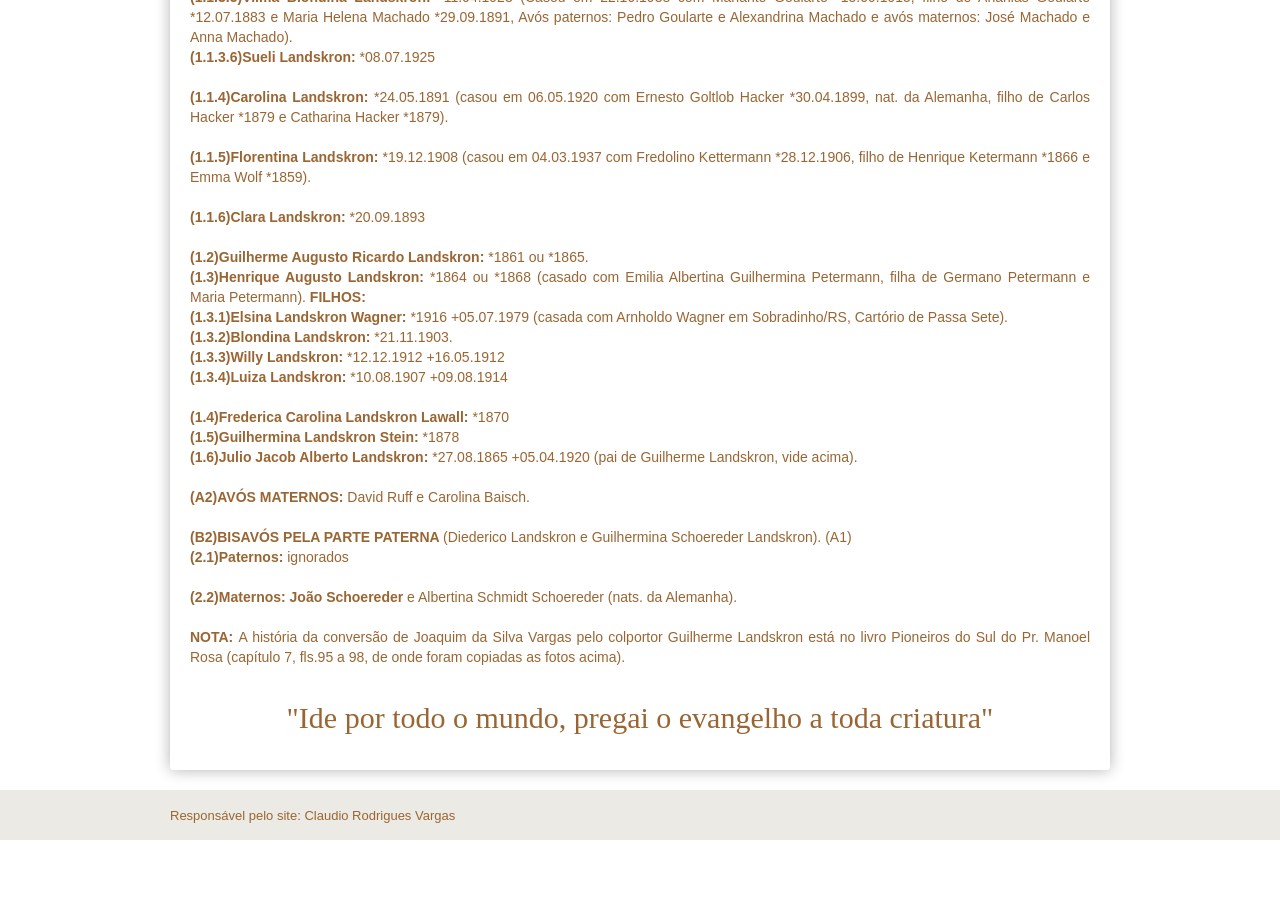
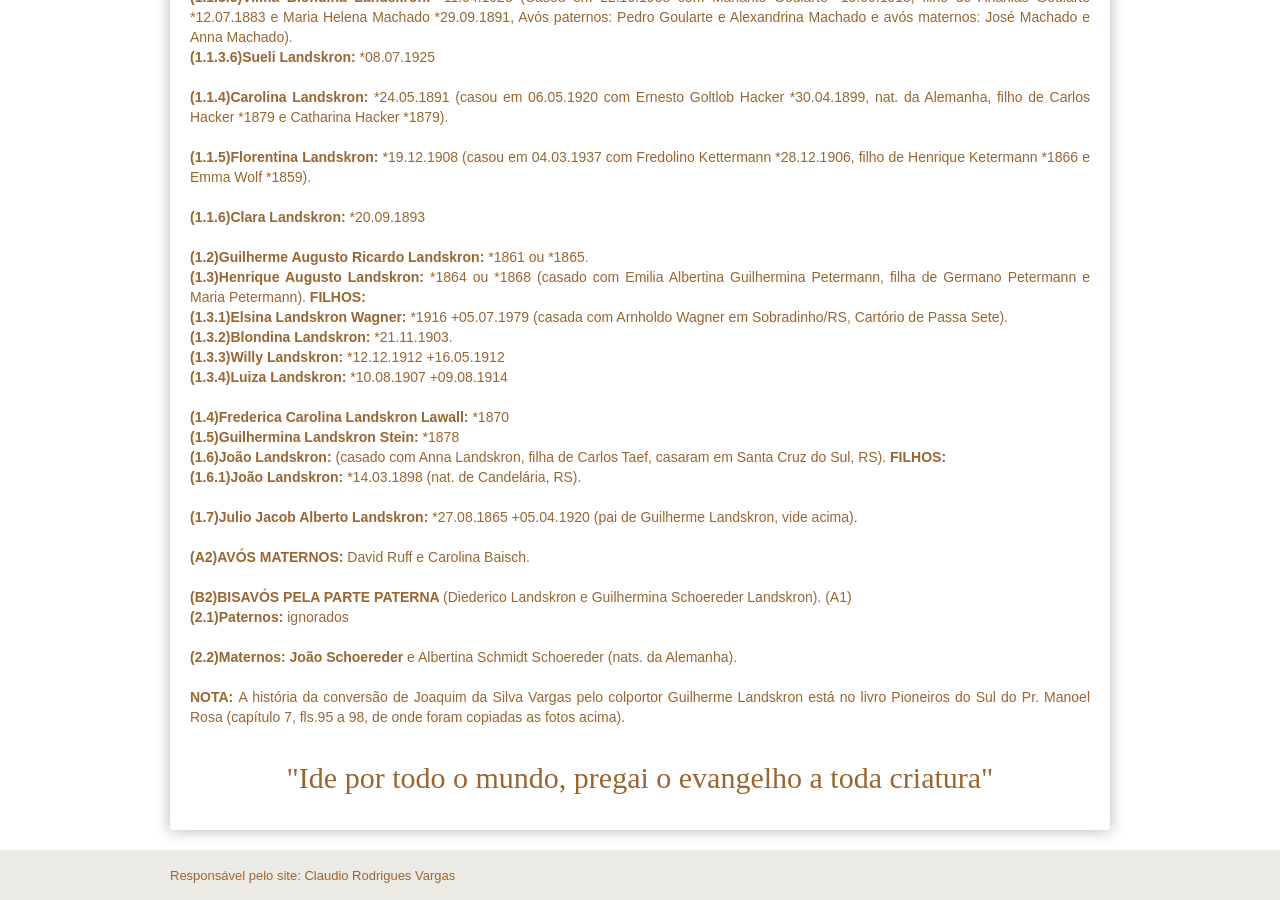
Before and after one commit to claudiovargas1955/claudiovargas1955.github.io, a Jekyll site: the page built from _pages/arvore-genealogica-de-guilherme landskron.html, in a window 1280 px wide and 900 px high, scrolled down 1925 px. Built offline with Jekyll 4.4.1, drawn with Linux system fonts in a browser that asks for light colours; some web fonts are replaced; before the commit the page ends 2765 px from its top, so only the background shows below that.

Commit message:
Update arvore-genealogica-de-guilherme landskron.html

```diff
--- a/_pages/arvore-genealogica-de-guilherme landskron.html
+++ b/_pages/arvore-genealogica-de-guilherme landskron.html
@@ -156,7 +156,11 @@ e Maria Petermann). <b>FILHOS:</b><br>
 
 <b>(1.4)Frederica Carolina Landskron Lawall: </b>*1870<br>
 <b>(1.5)Guilhermina Landskron Stein: </b>*1878 <br>
-<b>(1.6)Julio Jacob Alberto Landskron: </b>*27.08.1865 +05.04.1920 (pai de Guilherme Landskron, vide acima).<br><br>
+
+<b>(1.6)João Landskron: </b> (casado com Anna Landskron, filha de Carlos Taef, casaram em Santa Cruz do Sul, RS). <b>FILHOS:</b><br>
+       <b>(1.6.1)João Landskron: </b>*14.03.1898 (nat. de Candelária, RS).<br><br>
+
+<b>(1.7)Julio Jacob Alberto Landskron: </b>*27.08.1865 +05.04.1920 (pai de Guilherme Landskron, vide acima).<br><br>
 
 <b>(A2)AVÓS MATERNOS:</b> David Ruff e Carolina Baisch.<br><br>
 
```
